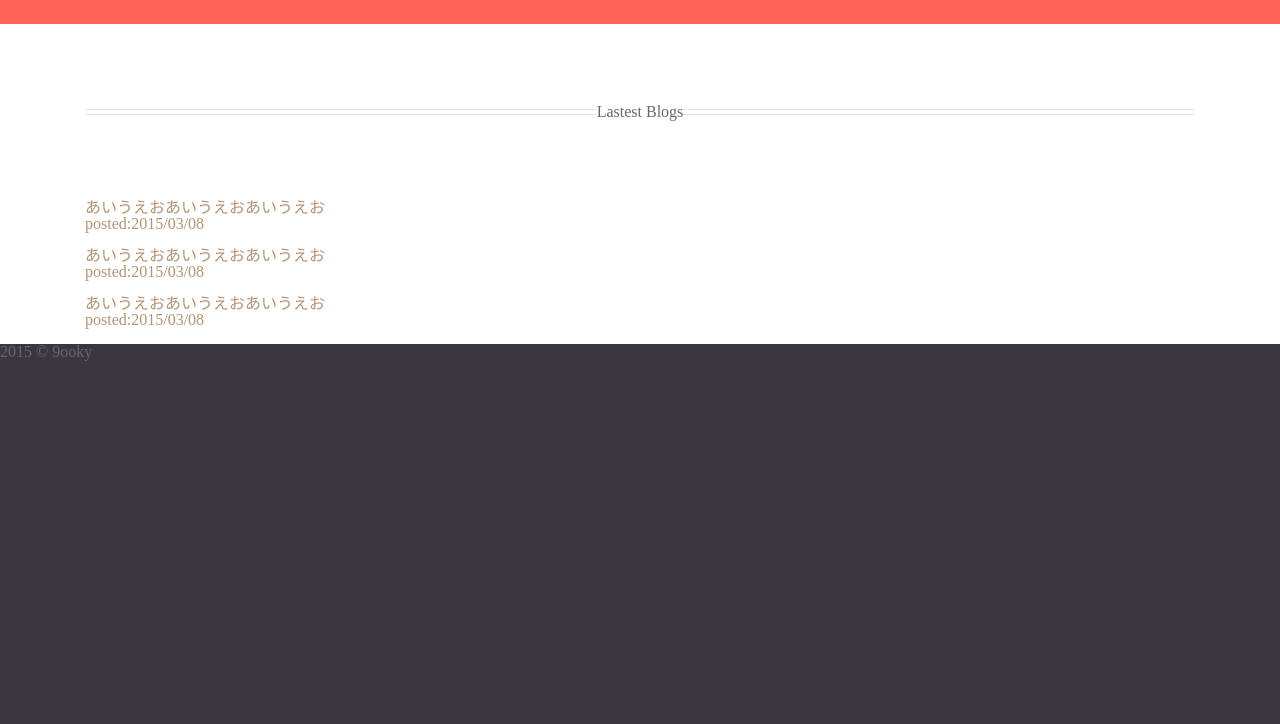
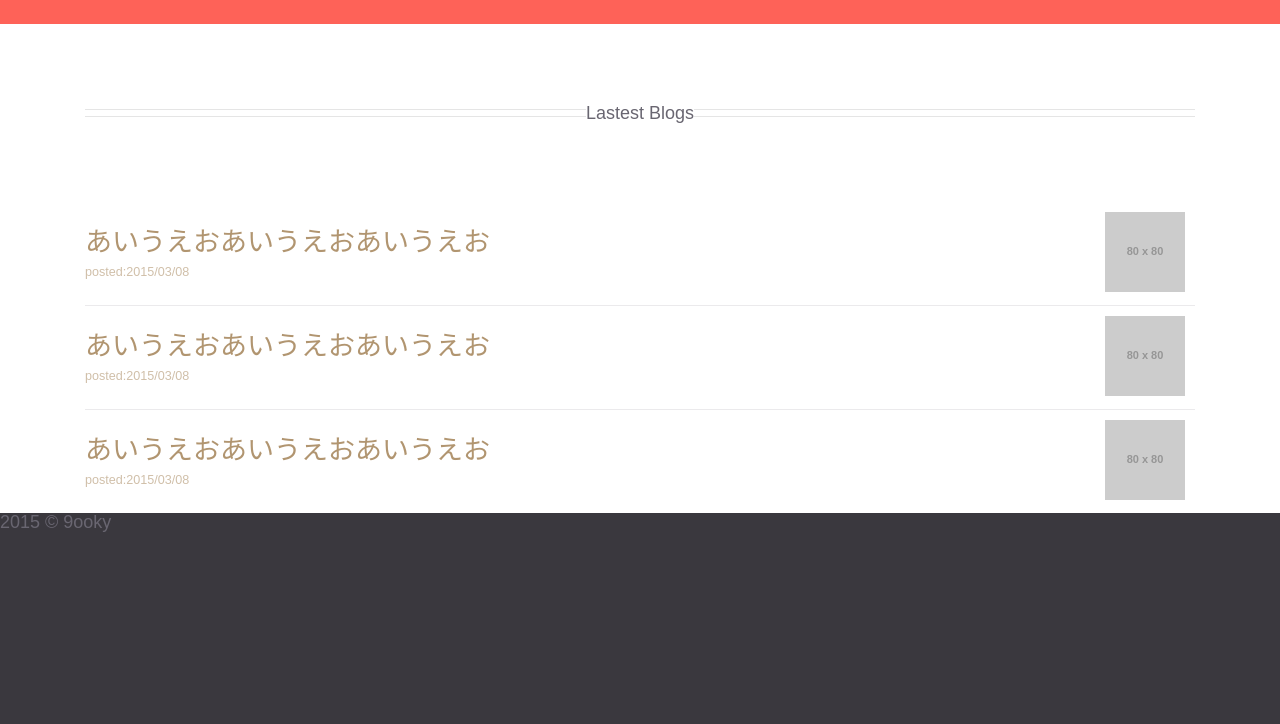
Before and after one commit to 9ooky/9ooky.github.io, a plain HTML site: page index.html in a window 1280 px wide. Shown: the part 76-800 px from the top of the page. Drawn offline with nearby package versions, Linux system fonts and the light colour scheme; placeholder pictures from the web are drawn by us; files whose address does not match are found by name.

Commit message:
add styles

```diff
--- a/index.html
+++ b/index.html
@@ -5,8 +5,8 @@
     <meta charset="utf-8">
     <meta http-equiv="X-UA-Compatible" content="IE=edge">
     <meta name="viewport" content="width=device-width, initial-scale=1">
-    <title>Bootstrap 101 Template</title>
-
+    <title>9ooky</title>
+    <script src="//use.edgefonts.net/quicksand.js"></script>
     <!-- Bootstrap -->
     <link href="css/bootstrap.min.css" rel="stylesheet">
     <link href="css/styles.css" rel="stylesheet">
@@ -38,29 +38,43 @@
     <main id="content">
         <div class="container">
             <h2 class="tit"><span>Lastest Blogs</span></h2>
-        <ul>
+            <div class "row">
+                <ul class="blog-index" class="col-md-10 col-md-offset-1">
                     <li>
                         <a href="">
-                    <h3>あいうえおあいうえおあいうえお</h3>
-                    <p>posted:2015/03/08</p>
-                    <img src="" alt="">
+                            <div class="txt-blog-index">
+                                <h3 class="tit-blog-index">あいうえおあいうえおあいうえお</h3>
+                                <p class="meta-blog-index">posted:2015/03/08</p>
+                            </div>
+                            <div class="thumb-blog-index">
+                                <img src="http://placehold.it/80x80" alt="">
+                            </div>
                         </a>
                     </li>
                     <li>
                         <a href="">
-                    <h3>あいうえおあいうえおあいうえお</h3>
-                    <p>posted:2015/03/08</p>
-                    <img src="" alt="">
+                            <div class="txt-blog-index">
+                                <h3 class="tit-blog-index">あいうえおあいうえおあいうえお</h3>
+                                <p class="meta-blog-index">posted:2015/03/08</p>
+                            </div>
+                            <div class="thumb-blog-index">
+                                <img src="http://placehold.it/80x80" alt="">
+                            </div>
                         </a>
                     </li>
                     <li>
                         <a href="">
-                    <h3>あいうえおあいうえおあいうえお</h3>
-                    <p>posted:2015/03/08</p>
-                    <img src="" alt="">
+                            <div class="txt-blog-index">
+                                <h3 class="tit-blog-index">あいうえおあいうえおあいうえお</h3>
+                                <p class="meta-blog-index">posted:2015/03/08</p>
+                            </div>
+                            <div class="thumb-blog-index">
+                                <img src="http://placehold.it/80x80" alt="">
+                            </div>
                         </a>
                     </li>
                 </ul>
+            </div>
 
         </div>
 
--- a/sass/styles.scss
+++ b/sass/styles.scss
@@ -14,8 +14,10 @@ $accentColor:#3a383e;
 $textColor:#696671;
 // Thema
 body {
+    font-family: "游ゴシック", "Yu Gothic", YuGothic, sans-serif;
     background: $bgColor;
     color: $textColor;
+    font-size: 18px;
     a {
         color: $linkColor;
         text-decoration: none;
@@ -72,9 +74,11 @@ body {
 }
 // module
 .tit {
+    font-family: quicksand, sans-serif;
     text-align: center;
     margin: 80px auto;
     position: relative;
+    font-size: 18px;
     &::before {
         content: '';
         display: block;
@@ -99,3 +103,39 @@ body {
     	z-index: 1;
     }
 }
+
+.blog-index {
+    li {
+        border-top: 1px solid #ebeaec;
+        &:first-child {
+            border: none;
+        }
+        a {
+            display: table;
+            position: relative;
+            width: 100%;
+            height: 100px;
+            .txt-blog-index {
+                display: table-cell;
+                vertical-align: middle;
+                .tit-blog-index {
+                    font-size: 1.5em;
+                    line-height: 1;
+                    margin-bottom: 10px;
+                }
+                .meta-blog-index {
+                    font-family: quicksand, sans-serif;
+                    opacity: .6;
+                    font-size: 70%;
+                }
+            }
+            .thumb-blog-index {
+                display: table-cell;
+                vertical-align: middle;
+                width: 80px;
+                height: 80px;
+                padding:10px;
+            }
+        }
+    }
+}
```
Also changed, not shown: css/styles.css. Lines whose indentation alone changed are shown as unchanged.
